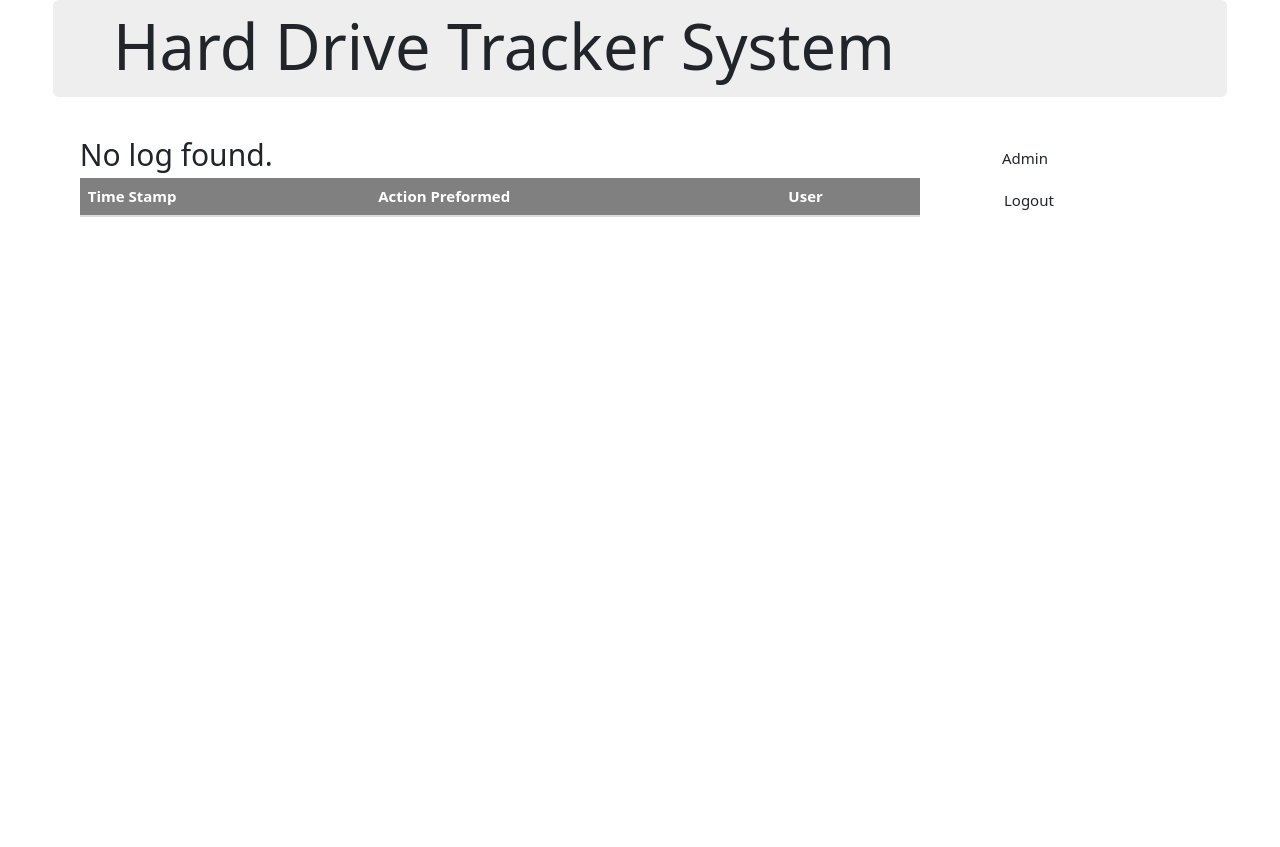
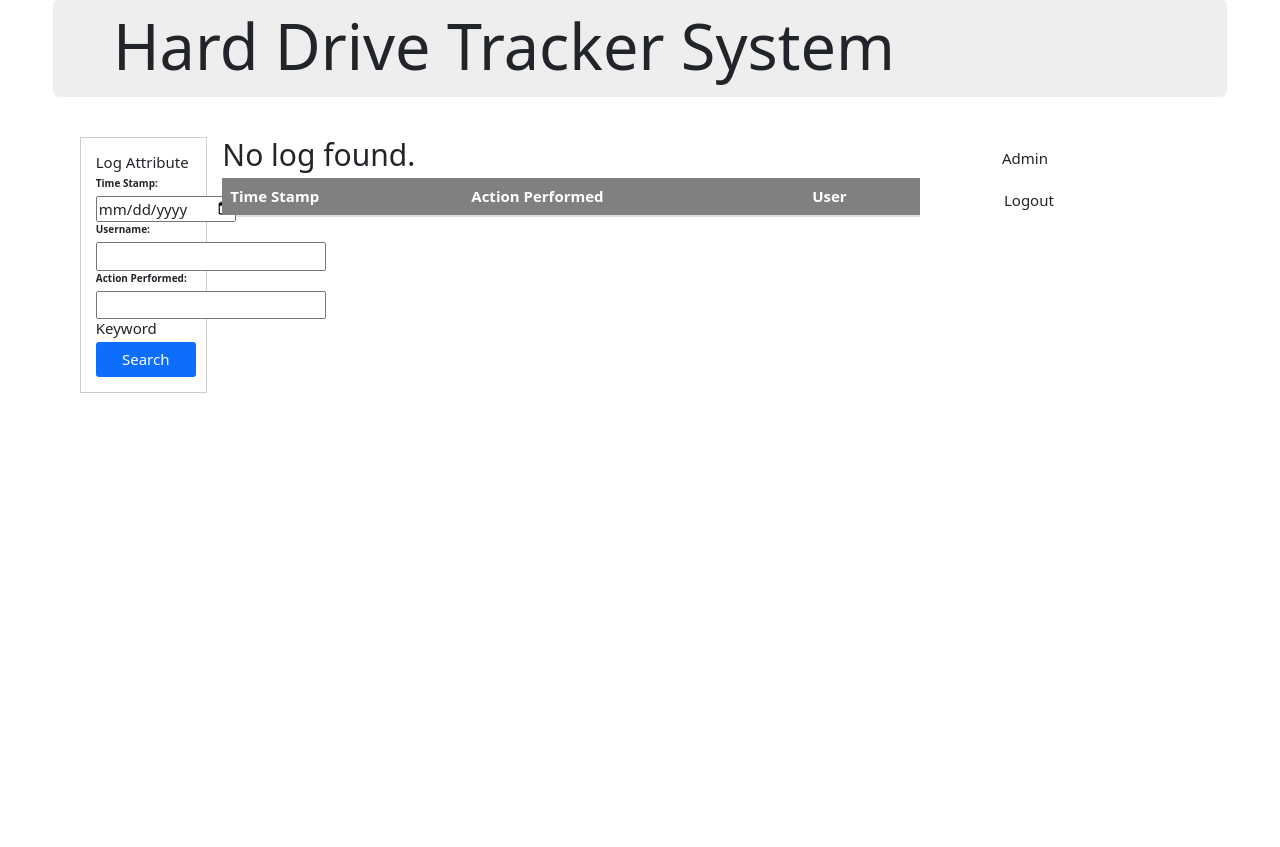
Before and after one commit to CS4311-Team-2/hard-drive-tracker-system, a Django app: page /log/ in a window 1280 px wide. Run offline with Django 4.2, Linux system fonts and the light colour scheme; the visitor is signed in with stand-in values (Sample User, id 1); data that the repository does not hold is empty; some libraries are stand-ins or nearby versions.

Commit message:
Added Search/Filter for Log Screen

```diff
--- a/main/filters.py
+++ b/main/filters.py
@@ -3,7 +3,7 @@ import django_filters
 from main.models import request
 from users.models import UserProfile
 from django.db.models import Q, Count
-from .models import HardDrive, Request, Event
+from .models import HardDrive, Request, Event, Log
 from django import forms
 
 class DateInput(forms.DateInput):
@@ -72,3 +72,12 @@ class UserProfile(django_filters.FilterSet):
         return queryset.filter(
             Q(first_name__icontains=value) | Q(last_name__icontains=value) | Q(email__icontains=value) | Q(username__icontains=value)
         )
+
+class LogFilter(django_filters.FilterSet):
+    time_stamp = django_filters.DateFilter(field_name="time_stamp", lookup_expr="gte", label="Time Stamp", widget=DateInput(attrs={'type': 'date'}))
+    user = django_filters.CharFilter(field_name="user", lookup_expr="icontains", label="Username")
+    action_performed = django_filters.CharFilter(field_name="action_performed", lookup_expr="icontains", label="Action Performed")
+
+    class Meta:
+        model = Log
+        fields = '__all__'
--- a/main/templates/log/view_log.html
+++ b/main/templates/log/view_log.html
@@ -1,8 +1,23 @@
 {% extends "main/base.html" %}
+
+{% load bootstrap %}
+
 
 {% block content %}
 <main class="content">
   <div class="row">
+     <div class="col-md-2">
+      <div class="container-fluid" style="border:1px solid #cecece;">
+         <form method="get">
+            <br>
+             <h4> Log Attribute</h4>
+                {{log_filter.form | bootstrap}}
+             <h4>Keyword</h4>
+             <button class="btn btn-primary" type="submit" style="width:100px;">Search</button>
+             <br><br>
+         </form>
+      </div>
+     </div>
      <div class="col">
         <div class="row">
            <div class="tableFixHead">
@@ -12,7 +27,7 @@
                     <thead>
                        <tr>
                          <th scope="col">Time Stamp</th>
-                          <th scope="col">Action Preformed</th>
+                          <th scope="col">Action Performed</th>
                           <th scope="col">User</th>
                        </tr>
                     </thead>
--- a/main/views/maintainer.py
+++ b/main/views/maintainer.py
@@ -12,7 +12,7 @@ from main.models.configurations.hard_drive_connection_ports import HardDriveConn
 from main.forms import HardDriveForm
 from main.models.configurations.hard_drive_type import HardDriveType
 from main.models.configurations.hard_drive_manufacturers import HardDriveManufacturers
-from main.filters import HardDriveFilter, RequestFilter, EventFilter
+from main.filters import HardDriveFilter, RequestFilter, EventFilter, LogFilter
 from users.models import UserProfile
 from main.filters import UserProfilesFilter
 
@@ -186,5 +186,9 @@ def configuration(request):
 @group_required('Maintainer')
 def view_log(request):
     logs = Log.objects.all()
-    context = {"Logs" : logs}
+
+    log_filter = LogFilter(request.GET, queryset=logs)
+    logs = log_filter.qs
+
+    context = {"Logs" : logs, 'log_filter':log_filter}
     return render(request, 'log/view_log.html', context)
```
